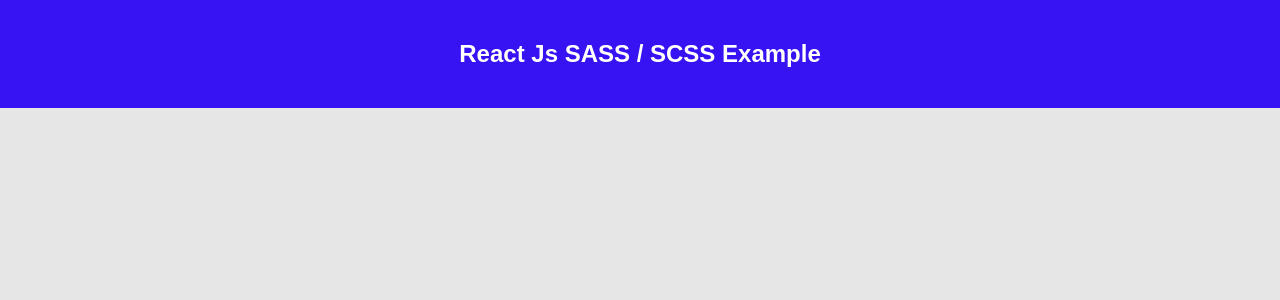
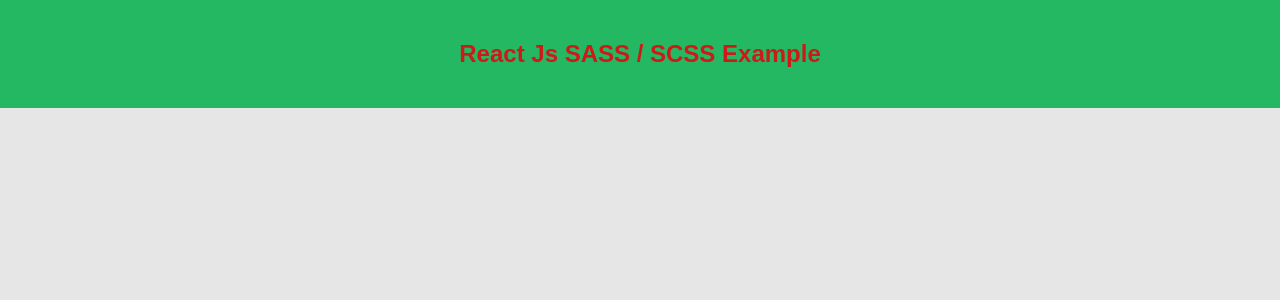
Before and after one commit to yasinabdmahmood/Vehicle-parking-managment-system, a React (Create React App) app: page / in a window 1280 px wide. Shown: the top 300 px of the page. Built offline with nearby package versions, Linux system fonts and the light colour scheme.

Commit message:
Modify the styling structure

```diff
--- a/src/App.scss
+++ b/src/App.scss
@@ -1,12 +1,3 @@
 body {
   background-color: #e6e6e6;
-  .scssClass {
-    background-color: rgb(55, 18, 243);
-    text-align: center;
-    padding: 20px 0;
-    h2 {
-      color: white;
-      font-family: sans-serif;
-    }
-  }
 }
--- a/src/components/home/Home.js
+++ b/src/components/home/Home.js
@@ -1,7 +1,8 @@
 import React from 'react'
+import styles from './home.module.scss'
 function Home() {
   return (
-    <div className="scssClass">
+    <div className={styles["scssClass"]}>
       <h2>React Js SASS / SCSS Example</h2>
     </div>
   )
--- /dev/null
+++ b/src/components/home/home.module.scss
@@ -0,0 +1,9 @@
+.scssClass {
+    background-color: rgb(36, 184, 98);
+    text-align: center;
+    padding: 20px 0;
+    h2 {
+      color: rgb(207, 25, 25);
+      font-family: sans-serif;
+    }
+  }
```
